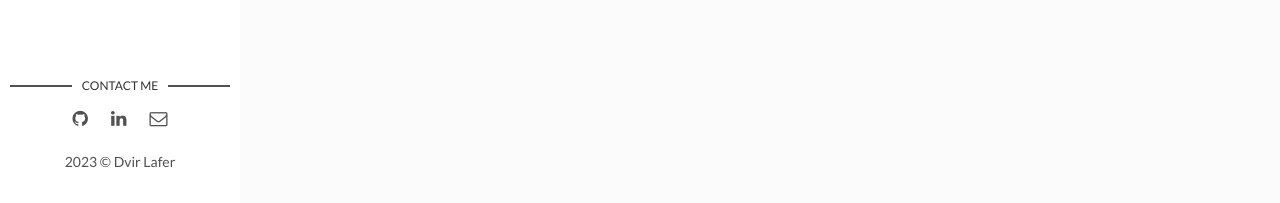
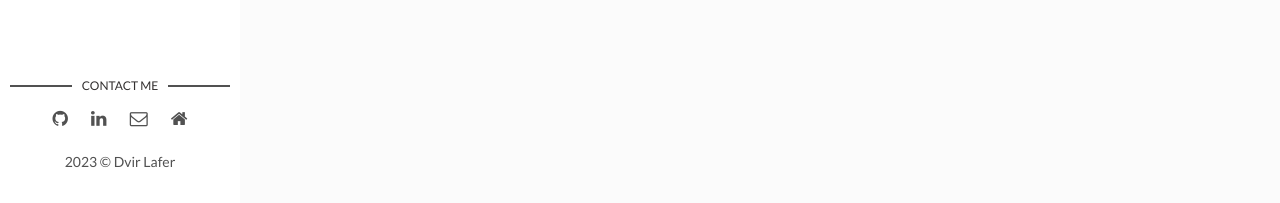
Before and after one commit to dvirla/applied-data-scientist-blog, a Jekyll site: the page built from index.html, in a window 1280 px wide. Shown: the part 694-897 px from the top of the page. Built offline with Jekyll 4.4.1, drawn with Linux system fonts in a browser that asks for light colours; the list of posts is cut into pages by our own code.

Commit message:
added home icon

```diff
--- a/_layouts/main.html
+++ b/_layouts/main.html
@@ -37,10 +37,11 @@ layout: default
           <li class="linkedin"><a href="https://in.linkedin.com/" target="_blank"><i class="fa fa-linkedin" aria-hidden="true"></i></a></li>
         {% endif %}
         {% if site.social-email %}
-          <li class="email"><a href="mailto:{{site.social-email}}"><i class="fa fa-envelope-o"></i></a></li>
+          <li class="email"><a href="mailto:dvirla84@gmail.com"><i class="fa fa-envelope-o"></i></a></li>
         {% else %}
-          <li class="email"><a href="mailto:example.david@blog.com"><i class="fa fa-envelope-o" aria-hidden="true"></i></a></li>
+          <li class="email"><a href="mailto:dvirla84@gmail.com"><i class="fa fa-envelope-o" aria-hidden="true"></i></a></li>
         {% endif %}
+          <li class="home"><a href="{{site.url}}"><i class="fa fa-home"></i></a></li>
       </ul>
     </section> <!-- End Section Contact -->
     <div class="copyright">
```
